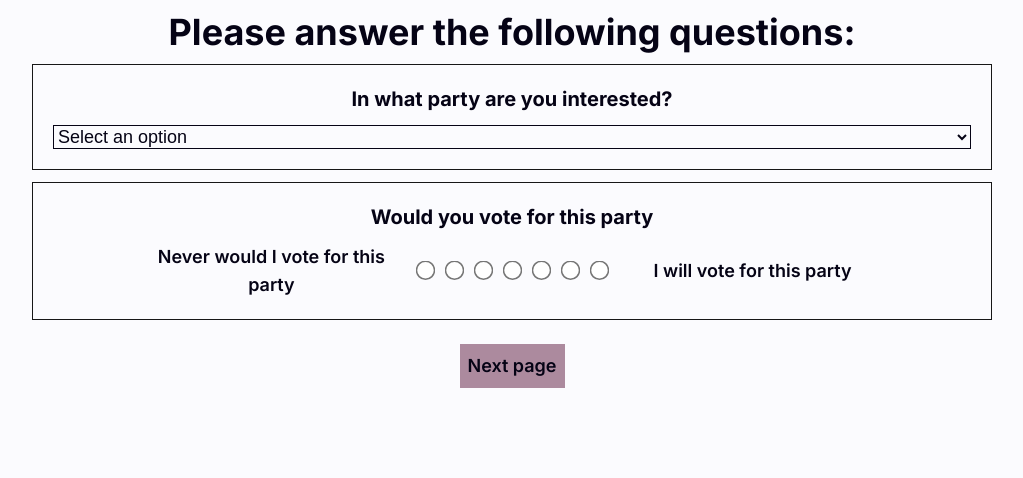
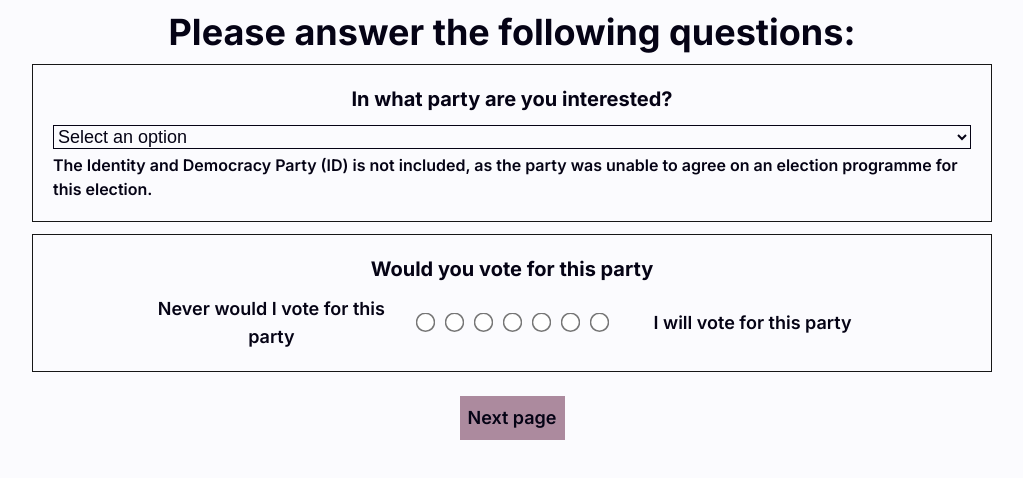
Before and after one commit to FelixHornberger/quote-and-vote, a Next.js app: page /pre-task in a window 1280 px wide. Shown: the top 478 px of the page, without its empty margins (128-1151 px from the left). Built offline with nearby package versions, Linux system fonts and the light colour scheme.

Commit message:
Added notice to QuestionElement2

```diff
--- a/components/QuestionElement2.tsx
+++ b/components/QuestionElement2.tsx
@@ -1,4 +1,5 @@
 import PartySelector from "./PartySelector";
+import PartySelector2 from "./PartySelector2";
 
 export default function QuestionElement({question}:{question:string}) {
     return (
@@ -7,6 +8,7 @@ export default function QuestionElement({question}:{question:string}) {
                 <h2>{question}</h2>
             </div>
             <PartySelector></PartySelector>
+            <p className="text-base pt-2.5 sm:pt-1">The Identity and Democracy Party (ID) is not included, as the party was unable to agree on an election programme for this election.</p>
         </div>
     );
 }
```
